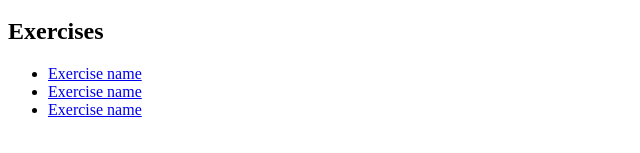
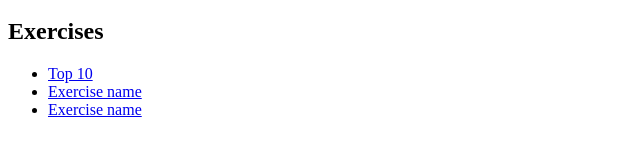
Before and after one commit to amyjongjitt/interaction, a plain HTML site: page index.html in a window 1280 px wide. Shown: the part 221-374 px from the top of the page, 0-640 px from the left. Drawn offline with Linux system fonts and the light colour scheme.

Commit message:
added top 10

```diff
--- a/index.html
+++ b/index.html
@@ -23,7 +23,7 @@
 
   <h2>Exercises</h2>
   <ul>
-    <li><a href="LINK GOES HERE" target="blank">Exercise name</a></li>
+    <li><a href="Top10/index.html" target="blank">Top 10</a></li>
     <li><a href="LINK GOES HERE" target="blank">Exercise name</a></li>
     <li><a href="LINK GOES HERE" target="blank">Exercise name</a></li>
   </ul>
```
